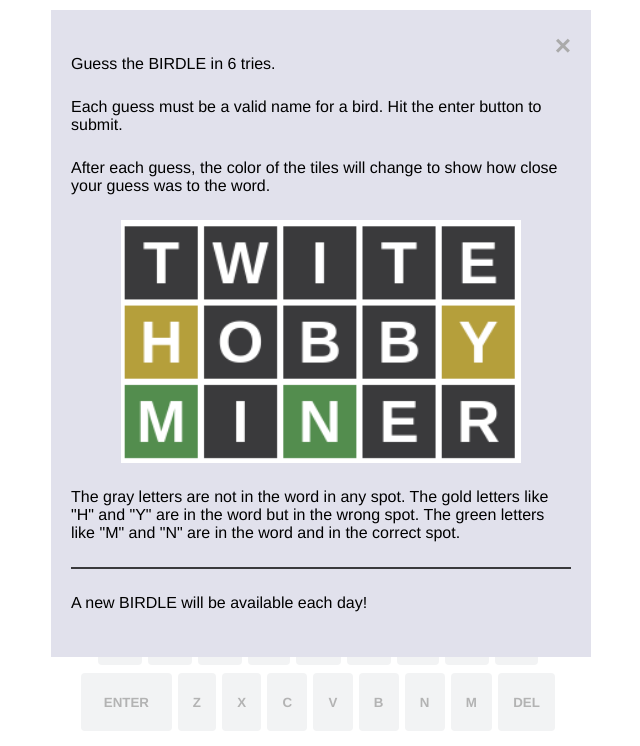
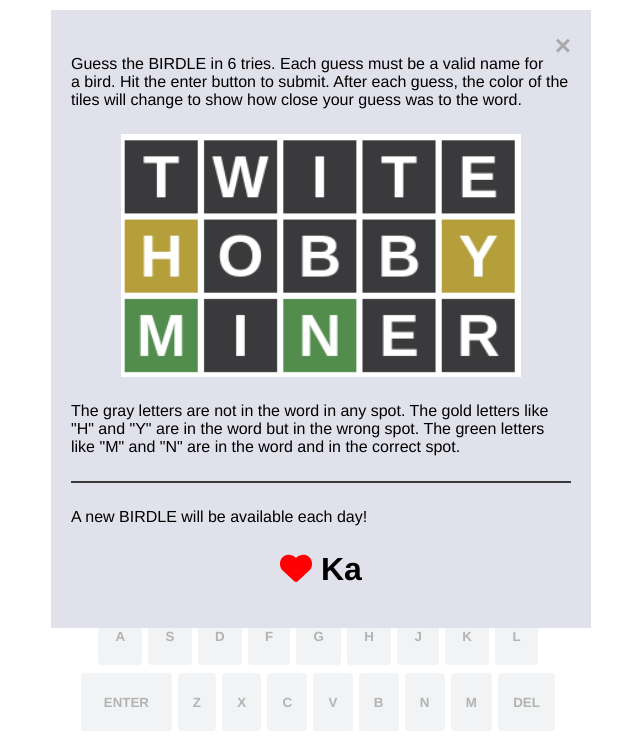
Before and after one commit to estivate/birdle, a website built with Vite: page index.html in a window 1280 px wide. Both pictures are taken after a click on the icon 422 px from the left and 24 px from the top of the page. Shown: the part 54-800 px from the top of the page, without its empty margins (319-959 px from the left). Built offline with nearby package versions, Linux system fonts and the light colour scheme.

Commit message:
tweaks to help page

```diff
--- a/index.html
+++ b/index.html
@@ -70,15 +70,9 @@
       <div class="modal-content">
         <span class="close" id="close-help">&times;</span>
 
-        <p>Guess the BIRDLE in 6 tries.</p>
-
-        <p>
-          Each guess must be a valid name for a bird. Hit the enter button to
-          submit.
-        </p>
-
-        <p>
-          After each guess, the color of the tiles will change to show how
+        <p>Guess the BIRDLE in 6 tries. Each guess must be a valid name
+          for a bird. Hit the enter button to submit. After each guess,
+          the color of the tiles will change to show how
           close your guess was to the word.
         </p>
 
@@ -92,6 +86,7 @@
 
         <hr />
         <p>A new BIRDLE will be available each day!</p>
+        <p id="dedication"><i class="fa-solid fa-heart"></i> Ka</p>
       </div>
     </div>
 
--- a/src/style.css
+++ b/src/style.css
@@ -215,3 +215,15 @@ header {
 .hidden {
   display: none;
 }
+
+#dedication {
+  display: block;
+  margin: 20px auto;
+  text-align: center;
+  font-size: 2rem;
+  font-weight: bold;
+}
+
+#dedication i {
+  color: red;
+}
```
